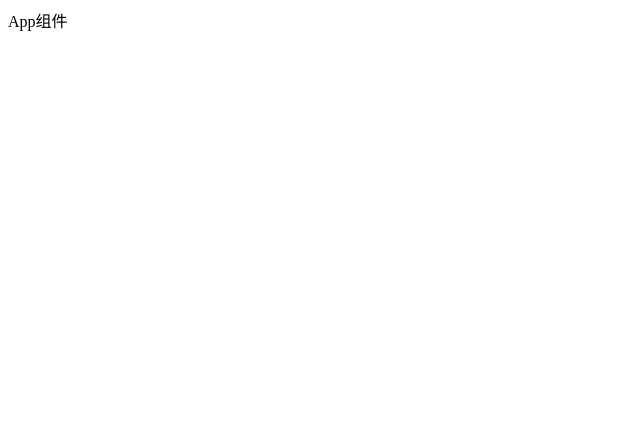
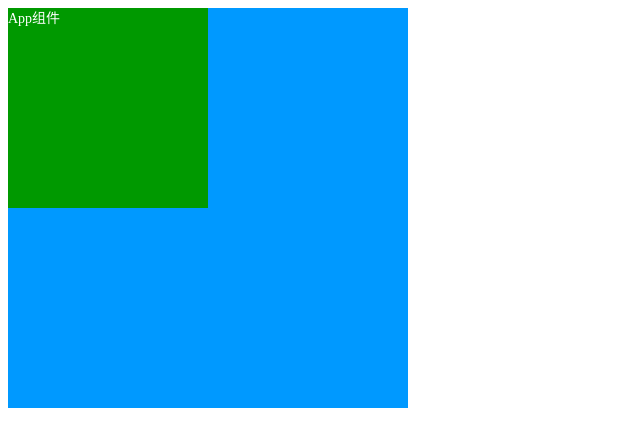
Before and after one commit to xingxing0902/webpack-react, a React app: page / in a window 1280 px wide. Shown: the top 446 px of the page, without its empty margins (0-640 px from the left). Built offline with nearby package versions, Linux system fonts and the light colour scheme.

Commit message:
配置css-loading

```diff
--- a/package.json
+++ b/package.json
@@ -14,6 +14,8 @@
 		"@babel/preset-env": "7.18.9",
 		"@babel/preset-react": "7.18.6",
 		"babel-loader": "^8.2.5",
-		"html-webpack-plugin": "5.5.0"
+		"css-loader": "6.7.1",
+		"html-webpack-plugin": "5.5.0",
+		"style-loader": "3.3.1"
 	}
 }
--- /dev/null
+++ b/src/css/public.css
@@ -0,0 +1,17 @@
+body {
+    font: 14px/1.5em 微软雅黑;
+    color: #999;
+}
+
+div#app {
+    background: #09f;
+    color: #fff;
+    width: 400px;
+    height: 400px;
+}
+
+div#app div {
+    width: 200px;
+    height: 200px;
+    background: #090;
+}
--- a/src/index.js
+++ b/src/index.js
@@ -1,6 +1,7 @@
 import React from 'react'
 import ReactDOM from 'react-dom'
 import App from './App'
+import './css/public.css'
 ReactDOM.render(
     <App />,
     document.getElementById("app")
--- a/webpack.config.js
+++ b/webpack.config.js
@@ -23,7 +23,13 @@ module.exports = {
                     //     presets: ['@babel/preset-env', '@babel/preset-react']
                     // }
                 }
-            }
+            },
+            //css
+            {
+                test: /\.css$/,
+                use: ['style-loader', 'css-loader'],
+            },
+
         ]
     },
     devtool: "source-map",
```
Also changed, not shown: 1 other file (tests, documents, lock files or other folders).
